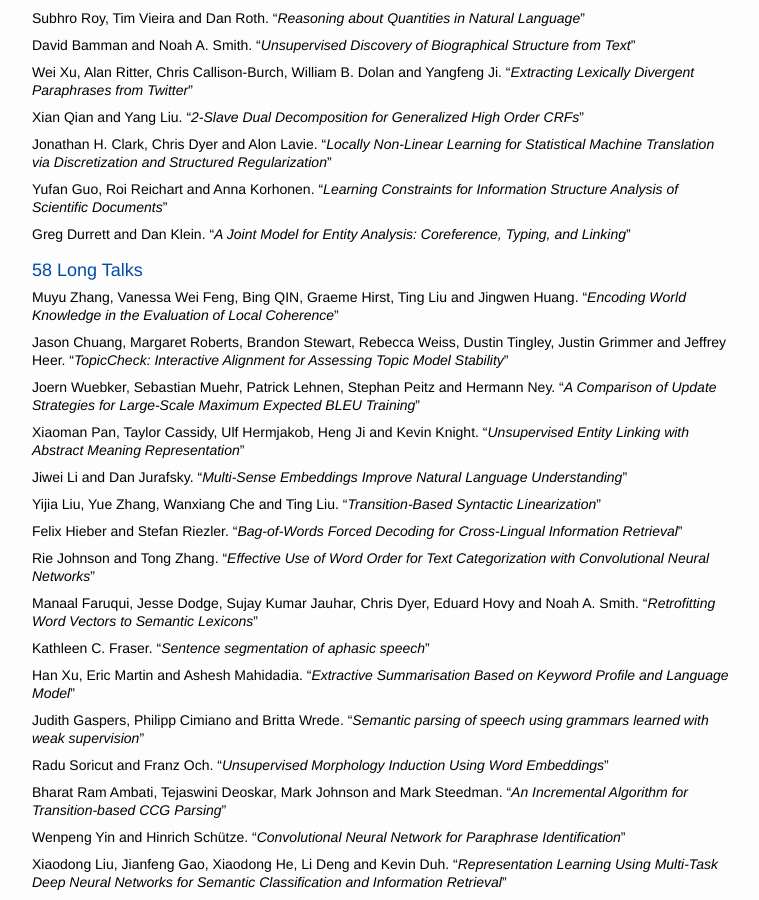
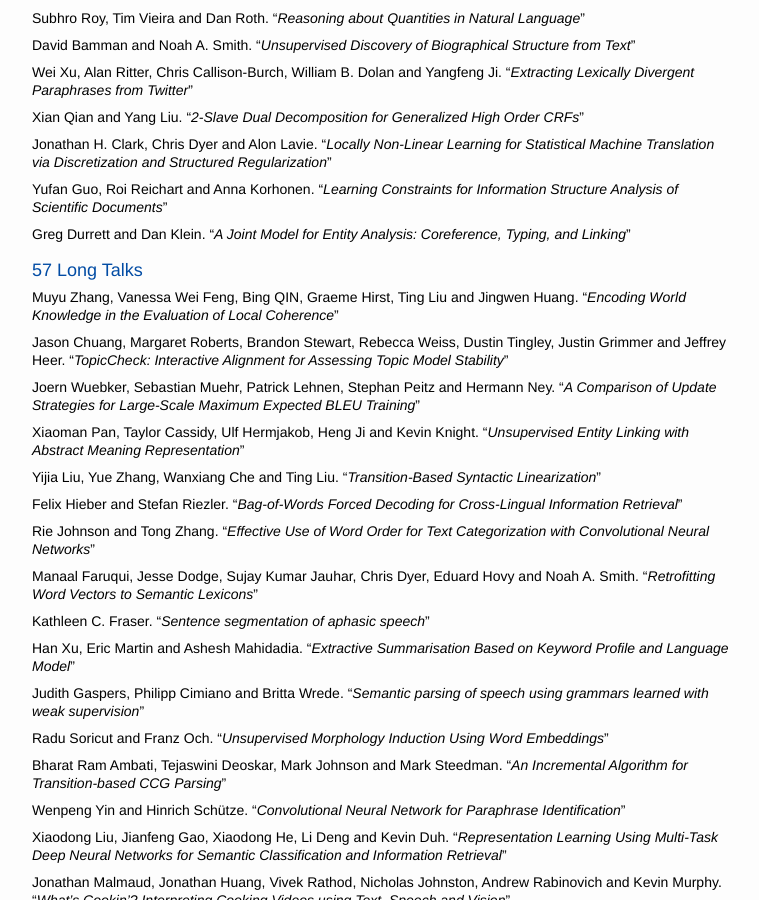
Before and after one commit to naacl-org/naacl-hlt-2015, a Jekyll site: the page built from papers.md, in a window 1280 px wide and 900 px high, scrolled down 794 px. Shown: the whole window, without its empty margins (32-791 px from the left). Built offline with Jekyll 4.4.1, drawn with Linux system fonts in a browser that asks for light colours; some of the changed text lies outside the part shown.

Commit message:
paper 54 was withdrawn by the authors

```diff
--- a/_data/papers.yaml
+++ b/_data/papers.yaml
@@ -128,8 +128,6 @@ longtalks:
       authors: "Joern Wuebker, Sebastian Muehr, Patrick Lehnen, Stephan Peitz and Hermann Ney"
     - title: "Unsupervised Entity Linking with Abstract Meaning Representation"
       authors: "Xiaoman Pan, Taylor Cassidy, Ulf Hermjakob, Heng Ji and Kevin Knight"
-    - title: "Multi-Sense Embeddings Improve Natural Language Understanding"
-      authors: "Jiwei Li and Dan Jurafsky"
     - title: "Transition-Based Syntactic Linearization"
       authors: "Yijia Liu, Yue Zhang, Wanxiang Che and Ting Liu"
     - title: "Bag-of-Words Forced Decoding for Cross-Lingual Information Retrieval"
```
